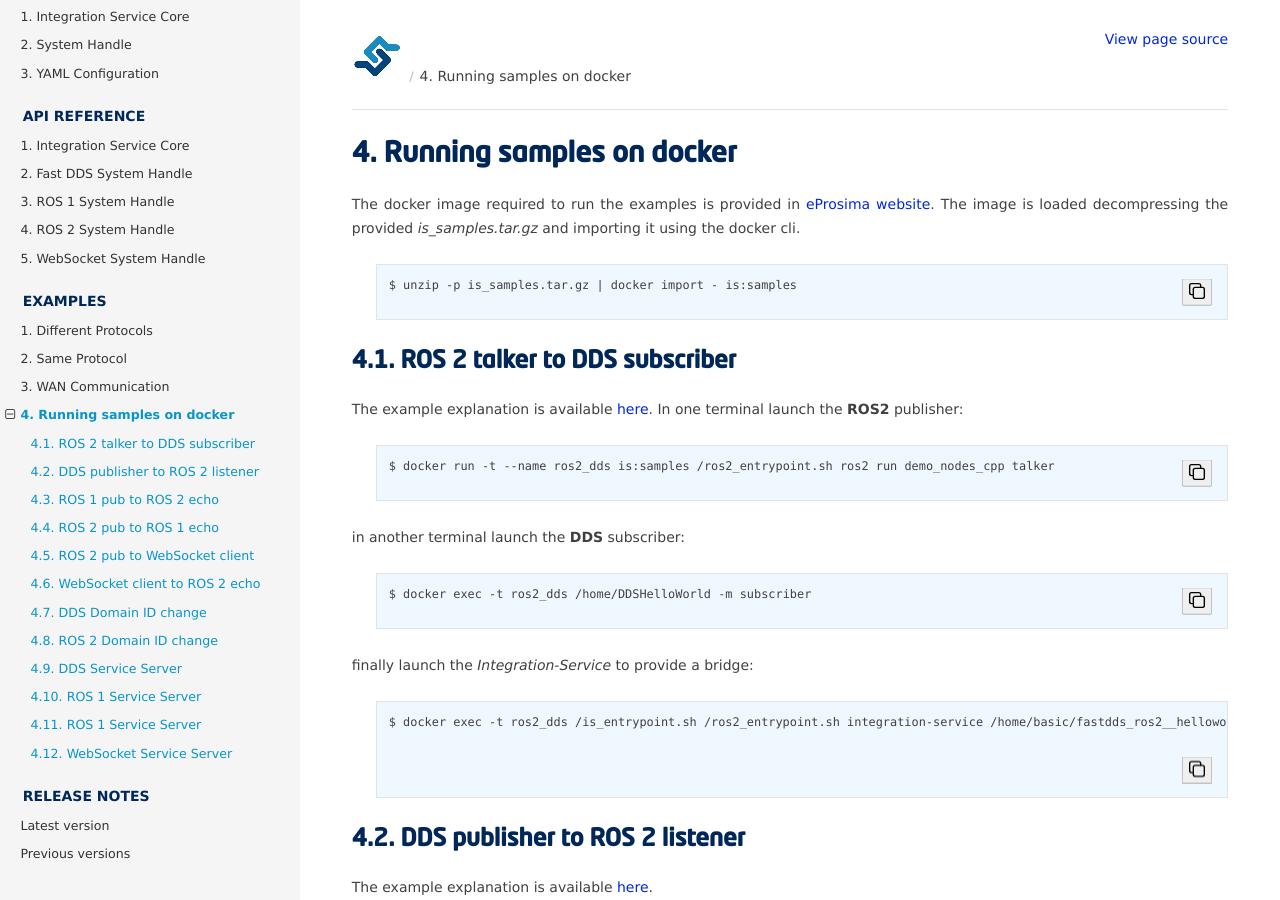
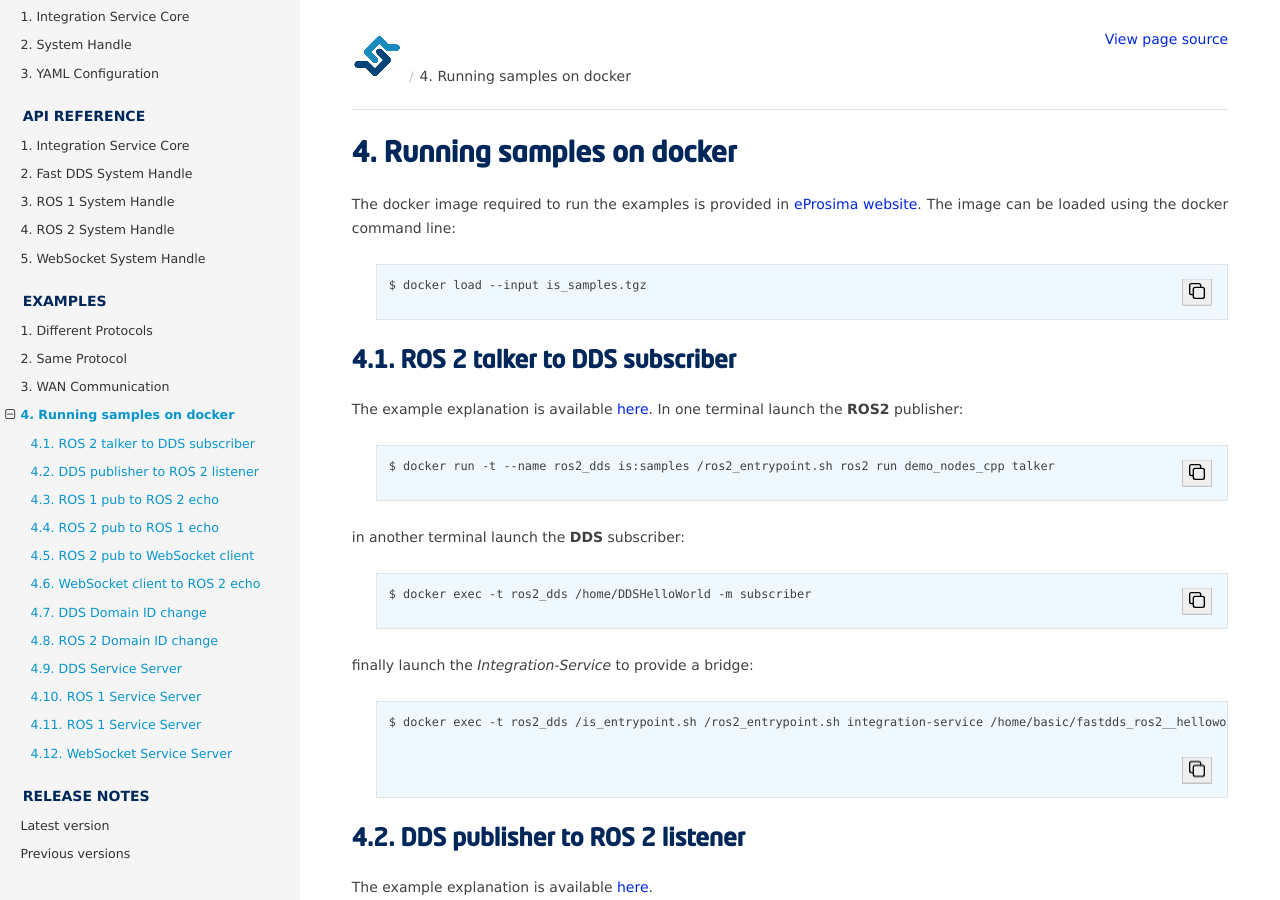
Before and after one commit to eProsima/Integration-Service-docs, a Sphinx documentation site: the page built from docs/examples/dockers/dockers.rst, in a window 1280 px wide and 900 px high. Built offline with Sphinx 7.4.7 and the Read the Docs theme 2.0.0, drawn with Linux system fonts in a browser that asks for light colours.

Commit message:
fixing ci warnings
Signed-off-by: Miguel Barro <miguelbarro@eprosima.com>

```diff
--- a/docs/examples/different_protocols/pubsub/ros2-websocket.rst
+++ b/docs/examples/different_protocols/pubsub/ros2-websocket.rst
@@ -88,7 +88,7 @@ Up to this point, the *Integration Service* should have created a *WebSocket ser
 within the *WebSocket System Handle*, to listen and handle petitions coming from a *WebSocket client*.
 
 In order to test the intercommunication between a **ROS 2** publisher and a demo *WebSocket client* subscriber application
-`click here <../../../ws_client_sub.html>`_.
+`click here <../../../ws_client_sub.html>`__.
 The hyperlink leads to a webpage that creates a *WebSocket* connection to
 :code:`ws://localhost:80` where the *Integration-Server* has created the
 *WebSocket Server* according with the **yaml** file.
@@ -146,7 +146,7 @@ Up to this point, the *Integration Service* should have created a *WebSocket ser
 within the *WebSocket System Handle*, to listen and handle petitions coming from a *WebSocket client*.
 
 In order to test the intercommunication between *WebSocket client* publisher
-application and a **ROS 2** subscriber `click here <../../../ws_client_pub.html>`_.
+application and a **ROS 2** subscriber `click here <../../../ws_client_pub.html>`__.
 The hyperlink leads to a webpage that creates a *WebSocket* connection to
 :code:`ws://localhost:80` where the *Integration-Server* has created the
 *WebSocket Server* according with the **yaml** file.
--- a/docs/examples/dockers/dockers.rst
+++ b/docs/examples/dockers/dockers.rst
@@ -4,12 +4,11 @@ Running samples on docker
 =========================
 
 The docker image required to run the examples is provided in `eProsima website <www.eprosima.com/index.php/downloads-all>`_.
-The image is loaded decompressing the provided `is_samples.tar.gz` and
-importing it using the docker cli.
+The image can be loaded using the docker command line:
 
  .. code-block:: bash
 
-    $ unzip -p is_samples.tar.gz | docker import - is:samples
+    $ docker load --input is_samples.tgz
 
 ROS 2 talker to DDS subscriber
 ^^^^^^^^^^^^^^^^^^^^^^^^^^^^^^
@@ -132,7 +131,7 @@ in another terminal launch *Integration-Service* to bridge **ROS2** to *Websocke
 
     $ docker exec -t ros2_ws /is_entrypoint.sh /ros2_entrypoint.sh integration-service /home/basic/ros2_websocket__helloworld.yaml
 
-launch the *Websocket client* subscriber in the browser `clicking here <../../ws_client_sub.html>`_.
+launch the *Websocket client* subscriber in the browser `clicking here <../../ws_client_sub.html>`__.
 
 WebSocket client to ROS 2 echo
 ^^^^^^^^^^^^^^^^^^^^^^^^^^^^^^
@@ -151,7 +150,7 @@ in another terminal launch *Integration-Service* to bridge **ROS2** to *Websocke
 
     $ docker exec -t ws_ros2 /is_entrypoint.sh /ros2_entrypoint.sh integration-service /home/basic/ros2_websocket__helloworld.yaml
 
-launch the *Websocket client* publisher in the browser `clicking here <../../ws_client_pub.html>`_.
+launch the *Websocket client* publisher in the browser `clicking here <../../ws_client_pub.html>`__.
 
 DDS Domain ID change
 ^^^^^^^^^^^^^^^^^^^^
@@ -235,7 +234,7 @@ In order to call the server from **ROS2** do:
 
     $ docker exec -t dds_server /ros2_entrypoint.sh ros2 service call /add_two_ints example_interfaces/srv/AddTwoInts "{a: 3, b: 4}"
 
-In order to call the server using *WebSockets* from a browser `click here <../../ws_client_svr.html>`_.
+In order to call the server using *WebSockets* from a browser `click here <../../ws_client_svr.html>`__.
 
 ROS 1 Service Server
 ^^^^^^^^^^^^^^^^^^^^
@@ -267,7 +266,7 @@ In order to call the server from **ROS2** do:
 
     $ docker exec -t ros1_server /ros2_entrypoint.sh ros2 service call /add_two_ints example_interfaces/srv/AddTwoInts "{a: 3, b: 4}"
 
-In order to call the server using *WebSockets* from a browser `click here <../../ws_client_svr.html>`_.
+In order to call the server using *WebSockets* from a browser `click here <../../ws_client_svr.html>`__.
 
 ROS 1 Service Server
 ^^^^^^^^^^^^^^^^^^^^
@@ -304,7 +303,7 @@ In order to call the server from **ROS1**:
 
     $ docker exec -t ros2_server /ros1_entrypoint.sh rosservice call /add_two_ints 3 4
 
-In order to call the server using *WebSockets* from a browser `click here <../../ws_client_svr.html>`_.
+In order to call the server using *WebSockets* from a browser `click here <../../ws_client_svr.html>`__.
 
 WebSocket Service Server
 ^^^^^^^^^^^^^^^^^^^^^^^^
```
Also changed, not shown: docs/examples/different_protocols/services/dds-server.rst (line endings or trailing spaces), docs/examples/different_protocols/services/ros1-server.rst (line endings or trailing spaces), docs/examples/different_protocols/services/ros2-server.rst (line endings or trailing spaces).
